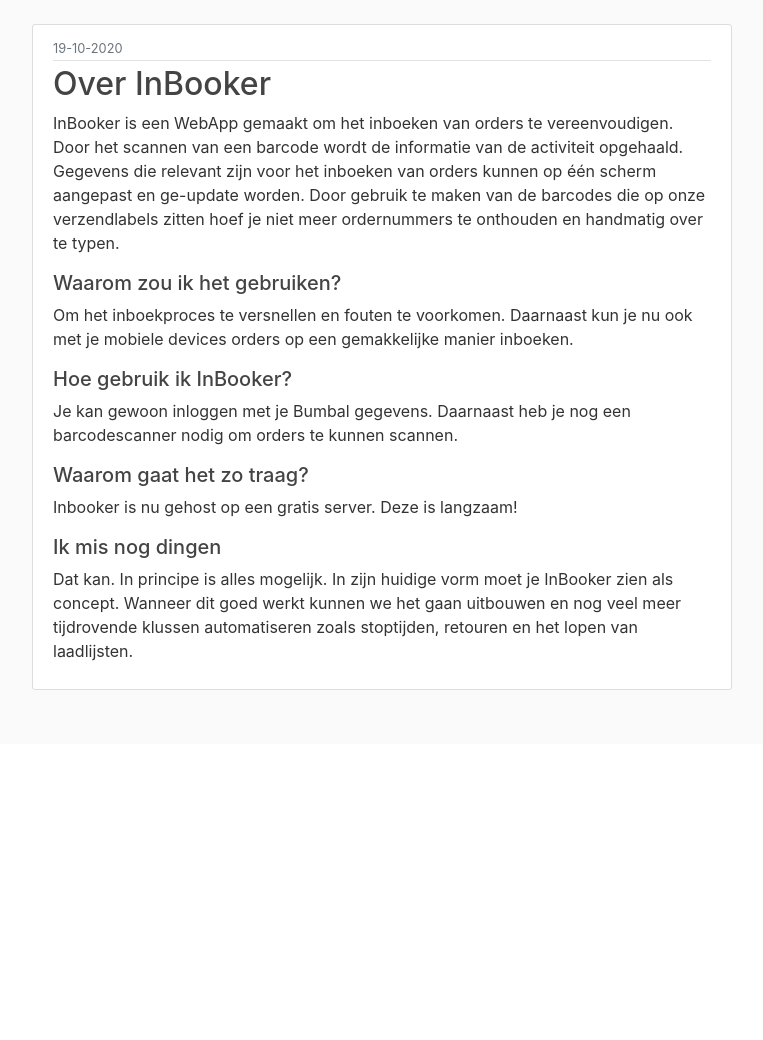
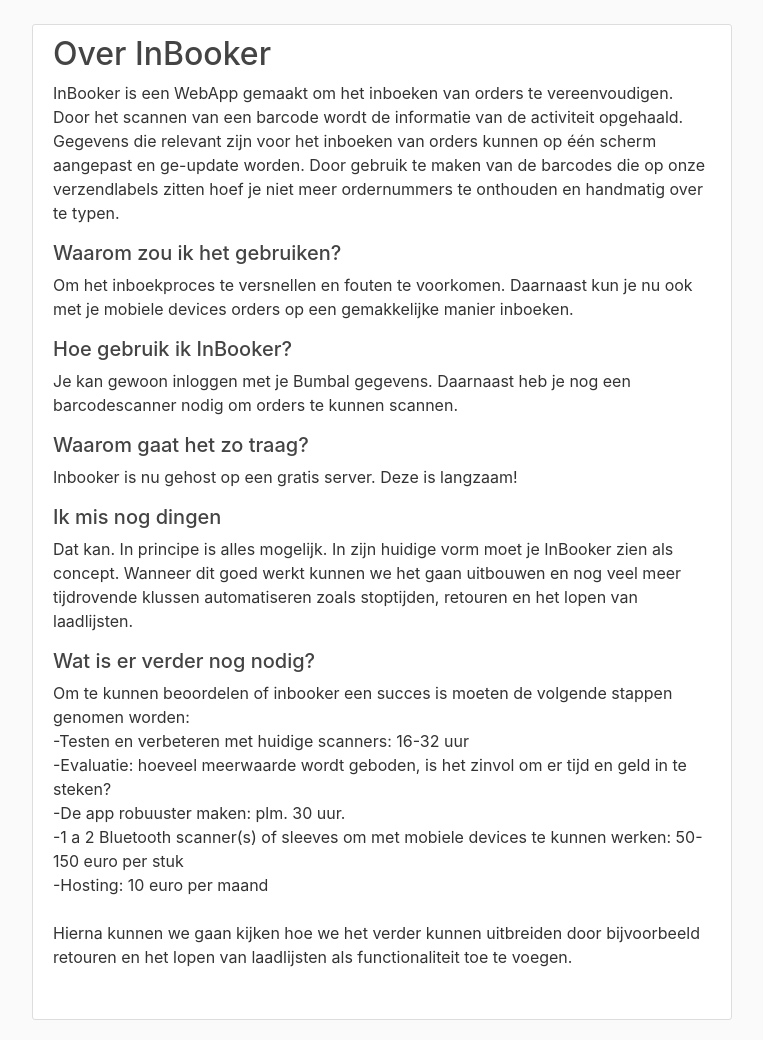
Before and after one commit to lenconstan/InBooker, a Flask app: page / in a window 1280 px wide. Shown: the part 56-1096 px from the top of the page, without its empty margins (68-831 px from the left). Before the commit the page ends 746 px from the top, so only its background shows below. Run offline with Flask 2, Linux system fonts and the light colour scheme; parts of the project's set-up code (start-up, migrations or seed data) failed here and were passed over; some libraries are stand-ins or nearby versions.

Commit message:
landingpage updated

```diff
--- a/app/routes.py
+++ b/app/routes.py
@@ -16,7 +16,7 @@ def test():
 
 @app.route('/', methods=['GET', 'POST'])
 def home():
-    return render_template('home.html', title='Over Inbooker')
+    return render_template('home.html', title='InBooker')
 
 @app.route('/error', methods=['GET', 'POST'])
 def error():
@@ -55,7 +55,7 @@ def get_order():
                 flash('De ingevoerde order kon niet worden gevonden', 'danger')
                 return redirect(url_for('get_order'))
         else:
-            flash('Er is iets misgegaan, probeer het opnieuw')
+            flash('Er is iets misgegaan, probeer het opnieuw', 'danger')
 
 
     return render_template('get_order.html', title='Activiteit ophalen', form=form)
--- a/app/templates/home.html
+++ b/app/templates/home.html
@@ -2,9 +2,7 @@
 {% block content %}
   <article class="media content-section">
     <div class="media-body">
-      <div class="article-metadata">
-        <small class="text-muted">19-10-2020</small>
-      </div>
+
       <h2><a class="article-title" href="#">Over InBooker</a></h2>
       <p class="article-content">InBooker is een WebApp gemaakt om het inboeken van orders te vereenvoudigen. Door het scannen van een barcode wordt de informatie van de activiteit opgehaald.
       Gegevens die relevant zijn voor het inboeken van orders kunnen op één scherm aangepast en ge-update worden. Door gebruik te maken van de barcodes die op onze verzendlabels zitten hoef je niet meer ordernummers te onthouden en handmatig over te typen.</p>
@@ -16,6 +14,18 @@
       <p class="article-content">Inbooker is nu gehost op een gratis server. Deze is langzaam!</p>
       <h5>Ik mis nog dingen</h5>
       <p class="article-content">Dat kan. In principe is alles mogelijk. In zijn huidige vorm moet je InBooker zien als concept. Wanneer dit goed werkt kunnen we het gaan uitbouwen en nog veel meer tijdrovende klussen automatiseren zoals stoptijden, retouren en het lopen van laadlijsten.</p>
+      <h5>Wat is er verder nog nodig?</h5>
+      <p class="article-content">Om te kunnen beoordelen of inbooker een succes is moeten de volgende stappen genomen worden:
+      -Testen en verbeteren met huidige scanners: 16-32 uur
+      -Evaluatie: hoeveel meerwaarde wordt geboden, is het zinvol om er tijd en geld in te steken?
+      -De app robuuster maken: plm. 30 uur.
+      -1 a 2 Bluetooth scanner(s) of sleeves om met mobiele devices te kunnen werken: 50-150 euro per stuk
+      -Hosting: 10 euro per maand
+
+      Hierna kunnen we gaan kijken hoe we het verder kunnen uitbreiden door bijvoorbeeld retouren en het lopen van laadlijsten als functionaliteit toe te voegen.
+
+      </p>
+
     </div>
   </article>
 {% endblock content %}
```
